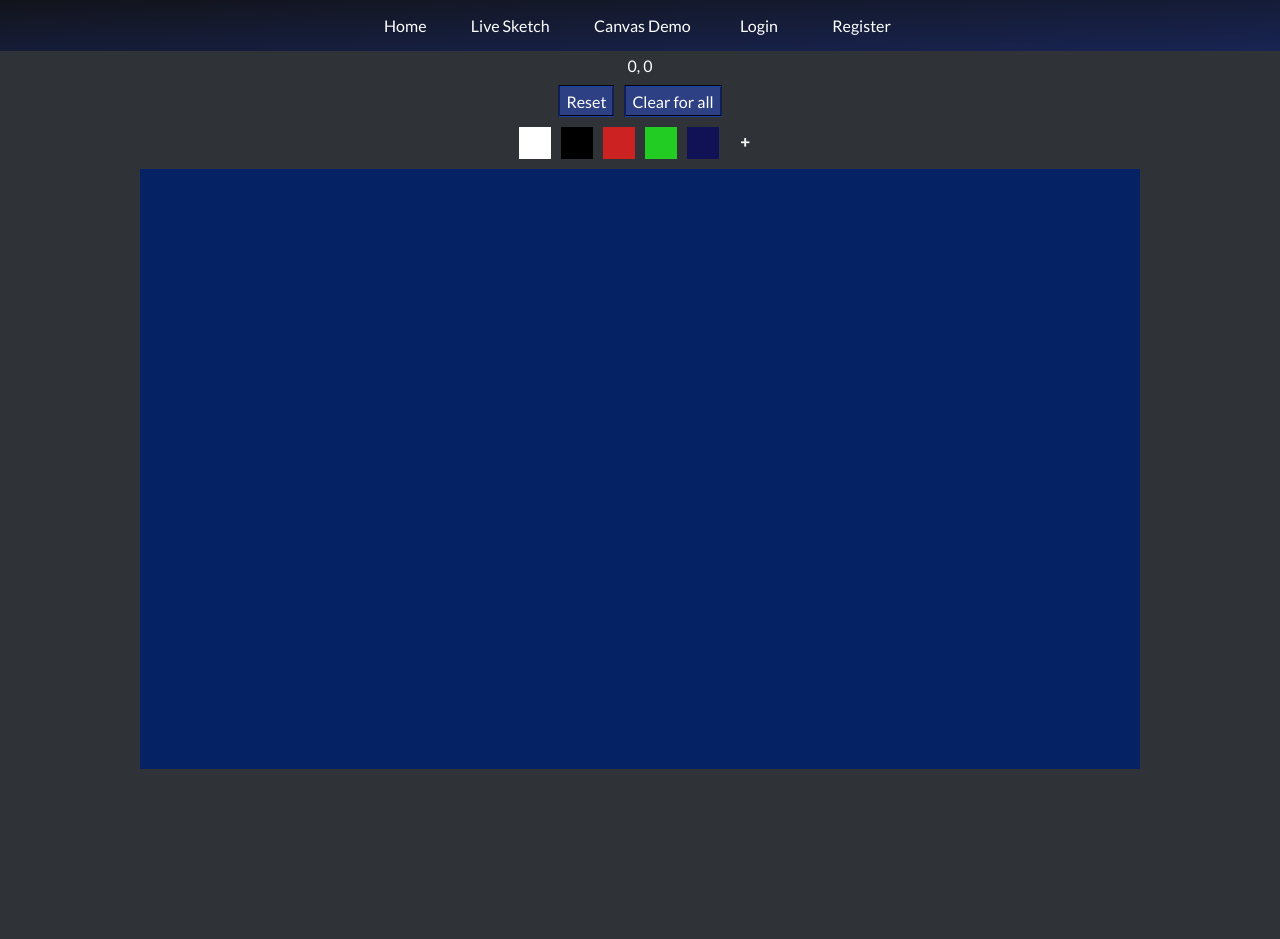
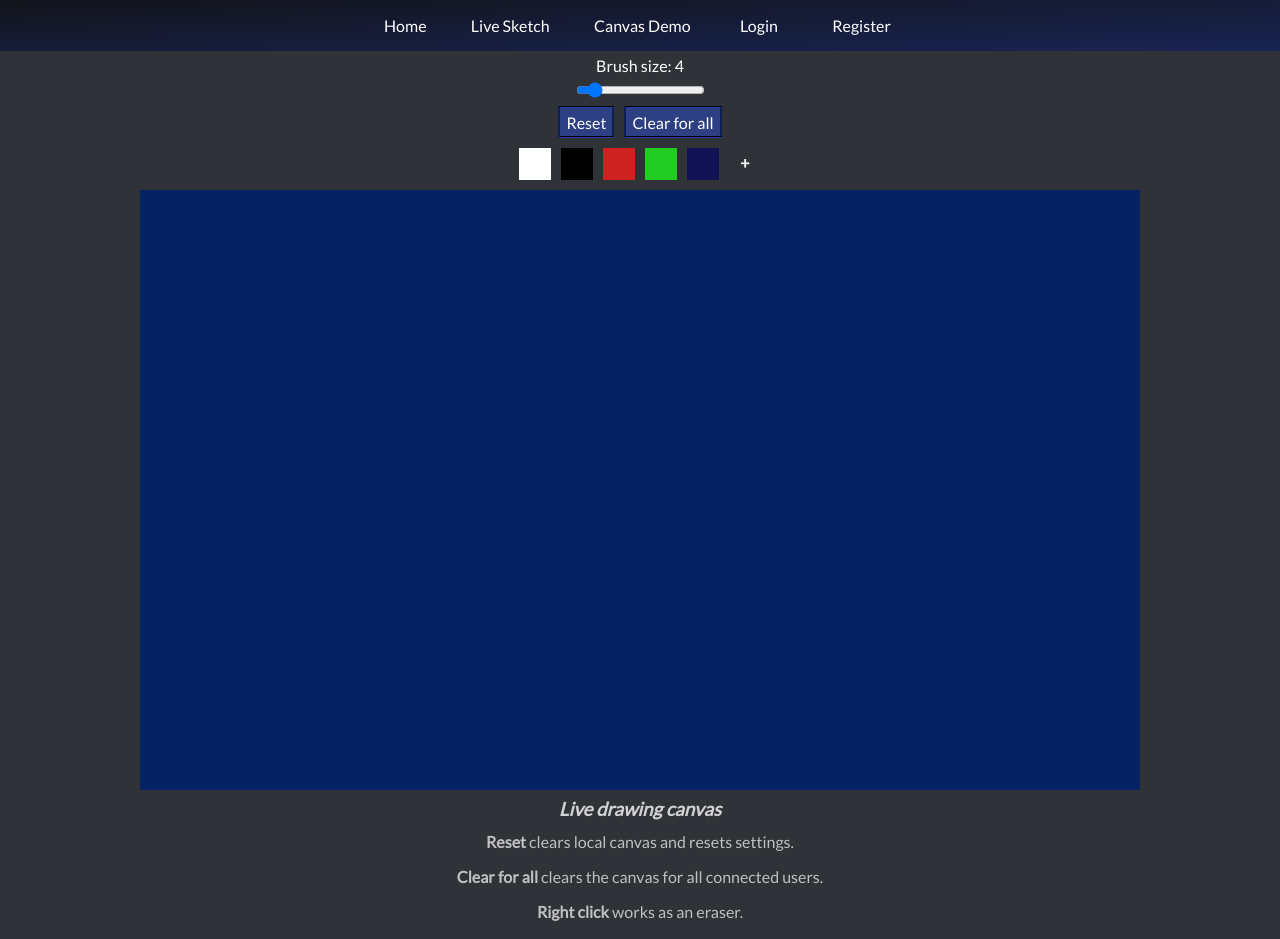
Before and after one commit to Juz3/jechat, a React (Create React App) app in the folder client/: page /livesketch in a window 1280 px wide. Shown: the top 939 px of the page. Before the commit the page ends 800 px from the top, so only its background shows below. Built offline with nearby package versions, Linux system fonts and the light colour scheme; no server answers.

Commit message:
improvements for live sketch
playing around with canvas demo rendering
css++

```diff
--- a/client/src/App.css
+++ b/client/src/App.css
@@ -197,14 +197,28 @@ label {
   cursor: pointer;
 }
 
+.brushSizeInput {
+  max-width: 10em;
+}
+
 /* Common elements */
 .p-1 {
   color: #d1d1d1;
 }
 
+.p-2 {
+  color: #c0c0c0;
+  margin: 0.5em 0.25em;
+}
+
 .h1-main,
 .h2-main {
   color: #fff;
+}
+
+.h3-main {
+  color: #d1d1d1;
+  margin: 0.25em;
 }
 
 .wip {
--- a/client/src/components/sketch/CanvasDemo.js
+++ b/client/src/components/sketch/CanvasDemo.js
@@ -1,4 +1,6 @@
 import React, { Fragment } from "react";
+
+const canvasSize = { x: 1200, y: 600 };
 
 class CanvasDemo extends React.Component {
   constructor(props) {
@@ -40,7 +42,7 @@ class CanvasDemo extends React.Component {
 
   drawCanvas = ctx => {
     ctx.fillStyle = "#000";
-    ctx.fillRect(0, 0, 1200, 600);
+    ctx.fillRect(0, 0, canvasSize.x, canvasSize.y);
     ctx.fillStyle = "#FFF";
 
     this.setState({ ballCount: 0 });
@@ -50,14 +52,22 @@ class CanvasDemo extends React.Component {
   drawBalls = (ctx, n) => {
     if (typeof n === "number" && n < 10000) {
       for (var i = 0; i < n; i++) {
-        const x = this.getRnd(0, 1200);
-        const y = this.getRnd(0, 600);
+        const x = this.getRnd(0, canvasSize.x);
+        const y = this.getRnd(0, canvasSize.y);
+
+        var red, blue, green;
+
+        red = Math.floor((y / canvasSize.y) * 130);
+        green = Math.floor(
+          (y / canvasSize.y + canvasSize.y / 2 / canvasSize.y) * 160
+        );
+        blue = Math.floor(255 - (y / canvasSize.y) * 200);
 
         ctx.fillStyle = `rgba(
-          ${this.getRnd(0, 20)},
-          ${this.getRnd(0, 30)},
-          ${this.getRnd(30, 250)},
-          ${parseFloat(this.getRnd(50, 100) / 100)})`;
+          ${red},
+          ${green},
+          ${blue},
+          ${parseFloat(this.getRnd(20, 100) / 100)})`;
 
         ctx.strokeStyle = ctx.fillStyle;
 
@@ -82,25 +92,29 @@ class CanvasDemo extends React.Component {
     return (
       <Fragment>
         <div className="sketchContainer">
-          <canvas
-            className="canvas"
-            ref="canvas"
-            width={1200}
-            height={600}
-          ></canvas>
+          <p style={{ color: "#fff", margin: "0.5em" }}>
+            Ball Count: {this.state.ballCount}
+          </p>
+          <div className="controlMenu">
             <button
               className="sketchBtn"
               onClick={() => this.drawWithButtonToggle()}
             >
               Start/Stop
-          </button>
+            </button>{" "}
             <button
               className="sketchBtn"
               onClick={() => this.drawCanvas(this.state.ctx)}
             >
               Clear
             </button>
-          <p style={{ color: "#fff" }}>Ball Count: {this.state.ballCount}</p>
+          </div>
+          <canvas
+            className="canvas"
+            ref="canvas"
+            width={canvasSize.x}
+            height={canvasSize.y}
+          ></canvas>
         </div>
       </Fragment>
     );
--- a/client/src/components/sketch/LiveSketch.js
+++ b/client/src/components/sketch/LiveSketch.js
@@ -6,16 +6,22 @@ const socket =
     ? socketClient("/")
     : socketClient("http://localhost:5000/");
 
+const canvasSize = { x: 1000, y: 600 };
+const defaultBrushSize = 4;
+const defaultCanvasColor = "rgb(5, 35, 100)";
+
 class LiveSketch extends React.Component {
   constructor(props) {
     super(props);
     this.state = {
       drawing: false,
       currentColor: "#fff",
+      previousColor: "#fff",
       colorSelection: ["#FFF", "#000", "#C22", "#2C2", "#115"],
       current: { x: 0, y: 0 },
       newWidth: null,
       newHeight: null,
+      brushSize: defaultBrushSize,
       isEmitting: false
     };
   }
@@ -38,12 +44,22 @@ class LiveSketch extends React.Component {
   }
 
   onMouseDown = e => {
+    if (e.button === 2) {
       this.setState({
         drawing: true,
         current: { x: e.clientX, y: e.clientY },
+        previousColor: this.state.currentColor,
+        currentColor: defaultCanvasColor,
         isEmitting: true
       });
-    //console.log(e.clientX, e.clientY);
+    } else {
+      this.setState({
+        drawing: true,
+        current: { x: e.clientX, y: e.clientY },
+        currentColor: this.state.previousColor,
+        isEmitting: true
+      });
+    }
   };
 
   onMouseMove = e => {
@@ -94,7 +110,7 @@ class LiveSketch extends React.Component {
     ctx.moveTo(x0 - boundingOffset.left, y0 - boundingOffset.top);
     ctx.lineTo(x1 - boundingOffset.left, y1 - boundingOffset.top);
     ctx.strokeStyle = color;
-    ctx.lineWidth = 4;
+    ctx.lineWidth = this.state.brushSize;
     ctx.lineCap = "round";
     ctx.stroke();
     ctx.closePath();
@@ -126,14 +142,20 @@ class LiveSketch extends React.Component {
   clearCanvas = (x, y) => {
     var canvas = this.refs.canvas;
     const ctx = canvas.getContext("2d");
-    ctx.fillStyle = "rgb(5, 35, 100)";
+    ctx.fillStyle = defaultCanvasColor;
+    ctx.lineWidth = defaultBrushSize;
 
     const defaultColors = ["#FFF", "#000", "#C22", "#2C2", "#115"];
 
-    this.setState({ colorSelection: defaultColors });
+    this.setState({
+      colorSelection: defaultColors,
+      brushSize: defaultBrushSize,
+      currentColor: "#fff",
+      previousColor: "#fff"
+    });
 
     if (x === null && y === null) {
-      ctx.fillRect(0, 0, 1000, 600);
+      ctx.fillRect(0, 0, canvasSize.x, canvasSize.y);
     } else {
       ctx.fillRect(0, 0, x, y);
     }
@@ -142,8 +164,8 @@ class LiveSketch extends React.Component {
   clearCanvasForAll = () => {
     var canvas = this.refs.canvas;
     const ctx = canvas.getContext("2d");
-    ctx.fillStyle = "rgb(5, 35, 100)";
-    ctx.fillRect(0, 0, 1000, 600);
+    ctx.fillStyle = defaultCanvasColor;
+    ctx.fillRect(0, 0, canvasSize.x, canvasSize.y);
 
     socket.emit("liveSketchClearCanvas", {
       msg: "Canvas cleared for all connected clients"
@@ -160,7 +182,8 @@ class LiveSketch extends React.Component {
 
   setColor = e => {
     this.setState({
-      currentColor: e.target.style.backgroundColor.toString()
+      currentColor: e.target.style.backgroundColor.toString(),
+      previousColor: e.target.style.backgroundColor.toString()
     });
   };
 
@@ -245,15 +268,30 @@ class LiveSketch extends React.Component {
     return (
       <Fragment>
         <div className="sketchContainer">
+          <div className="sketchTooltip">
             <p
               style={{
                 color: this.state.currentColor,
                 margin: "5px auto"
               }}
             >
-            {this.state.current.x}, {this.state.current.y}
+              {/* {this.state.current.x}, {this.state.current.y} */}
+              Brush size: {this.state.brushSize}
             </p>
-
+            <input
+              type="range"
+              className="brushSizeInput"
+              min="1"
+              max="30"
+              value={this.state.brushSize}
+              step="1"
+              onChange={e =>
+                e.target.value < 31
+                  ? this.setState({ brushSize: e.target.value })
+                  : this.setState({ brushSize: defaultBrushSize })
+              }
+            ></input>
+          </div>
           <div className="controlMenu">
             <button
               className="sketchBtn"
@@ -308,14 +346,31 @@ class LiveSketch extends React.Component {
             <canvas
               className="livecanvas"
               ref="canvas"
-              width={1000}
-              height={600}
+              width={canvasSize.x}
+              height={canvasSize.y}
               onMouseDown={e => this.onMouseDown(e)}
               onMouseUp={e => this.onMouseUp(e)}
               onMouseOut={e => this.onMouseUp(e)}
               onMouseMove={e => this.onMouseMove(e)}
             ></canvas>
           </div>
+          <h3 className="h3-main">
+            <em>Live drawing canvas</em>
+          </h3>
+          <p className="p-2">
+            <strong>Reset</strong> clears local canvas and resets settings.
+          </p>
+          <p className="p-2">
+            <strong>Clear for all</strong> clears the canvas for all connected
+            users.
+          </p>
+
+          <p className="p-2">
+            <strong>Right click</strong> works as an eraser.{" "}
+          </p>
+          <p className="p-2">
+            Use the <strong>+</strong> button for more random colors!
+          </p>
         </div>
       </Fragment>
     );
```
Lines whose indentation alone changed are shown as unchanged.
